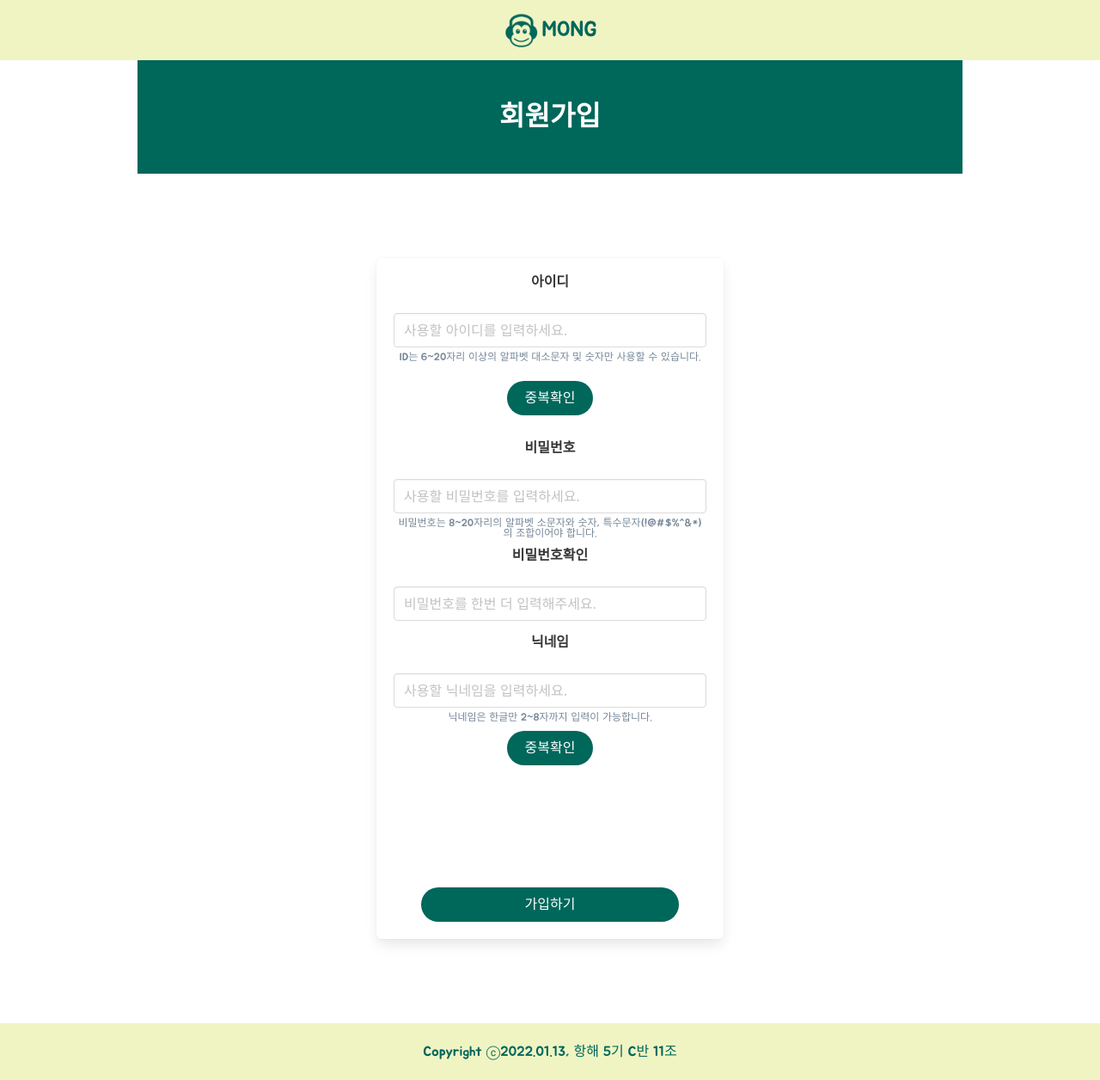
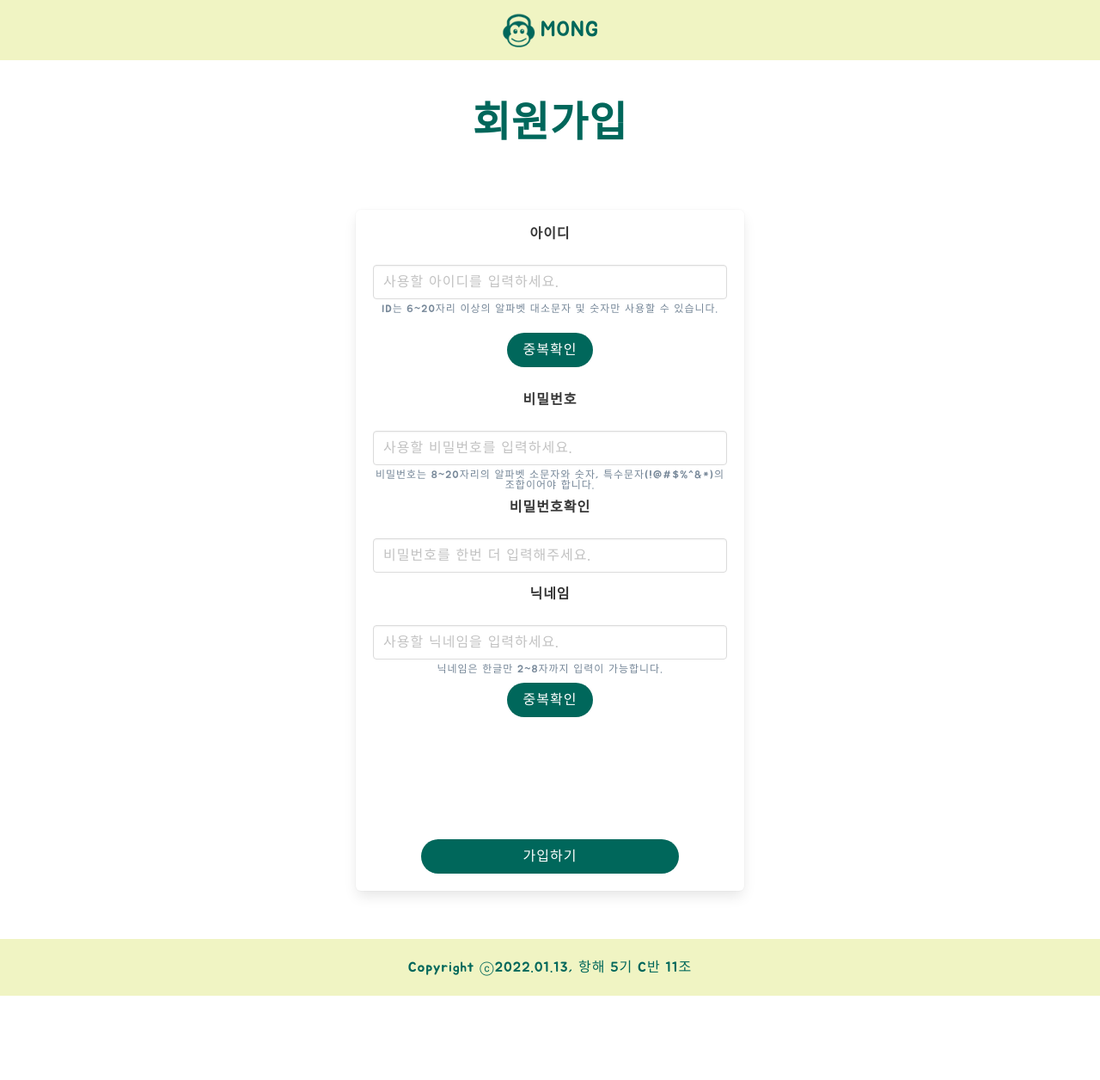
Before and after one commit to LeeKiGon/mong, a Flask app: page /register in a window 1280 px wide. Shown: the whole page at 86% size. After the commit the page ends 1158 px from the top, so only its background shows below. Run offline with Flask 2, Linux system fonts and the light colour scheme; data that the repository does not hold is empty; some libraries are stand-ins or nearby versions.

Commit message:
css 수정

```diff
--- a/static/css/all.css
+++ b/static/css/all.css
@@ -28,7 +28,7 @@ footer, header, hgroup, menu, nav, section {
 	display: block;
 }
 body {
-	line-height: 1; font-family: 'Jua', sans-serif;
+	line-height: 1; font-family: 'Jua', sans-serif; letter-spacing: 1px;
 }
 ol, ul {
 	list-style: none;
--- a/static/css/login.css
+++ b/static/css/login.css
@@ -5,3 +5,4 @@
 .button.is-sparta {background-color: #00675b; border-color: transparent; color: #fff !important;}
 .button.is-sparta.is-outlined {background-color: transparent; border-color: #00675b;color: #00675b !important; font-family: 'Jua', sans-serif;}
 .help {color: gray;}
+input, button {font-family: 'Jua', sans-serif !important; letter-spacing: 1px;}
--- a/static/css/register.css
+++ b/static/css/register.css
@@ -1,8 +1,10 @@
 .hero {width: 75%; margin: auto;text-align: center;}
-.hero.is-primary {background-color: #00675b !important;}
+.hero-body {padding: 3rem 1.5rem 1rem;}
+.hero.is-primary {background-color: transparent !important;}
+.hero.is-primary .title {color: #00675b !important; font-size: 3rem !important;}
 
 /*{#섹션 스타일링#}*/
-.section {width: 500px; margin: 50px auto;text-align: center;}
+.section {width: 500px; margin: 40px auto;text-align: center;padding: 1rem 1.5rem;}
 
 /*{#ID, PW 설명 스타일링#}*/
 .explanation-text {font-size: 12px; color: lightslategrey;}
@@ -15,7 +17,10 @@
 .input {margin: 20px 0px 5px 0px;}
 
 /*{#회원가입button 스타일링#}*/
-.register-button {width: 300px;margin-top: 100px; background-color: #00675b !important; font-family: 'Jua', sans-serif;}
+.register-button {width: 300px;margin-top: 100px; background-color: #00675b !important;}
 
 /*{#중복확인 button 스타일링#}*/
-.is-same-button {width: 100px;margin-bottom: 30px;margin-top: 10px; background-color: #00675b !important; font-family: 'Jua', sans-serif;}
+.is-same-button {width: 100px;margin-bottom: 30px;margin-top: 10px; background-color: #00675b !important;}
+
+/*{#bulma font}*/
+.button, .file-cta, .file-name, .input, .pagination-ellipsis, .pagination-link, .pagination-next, .pagination-previous, .select select, .textarea { font-family: 'Jua', sans-serif; letter-spacing: 1px;}
```
